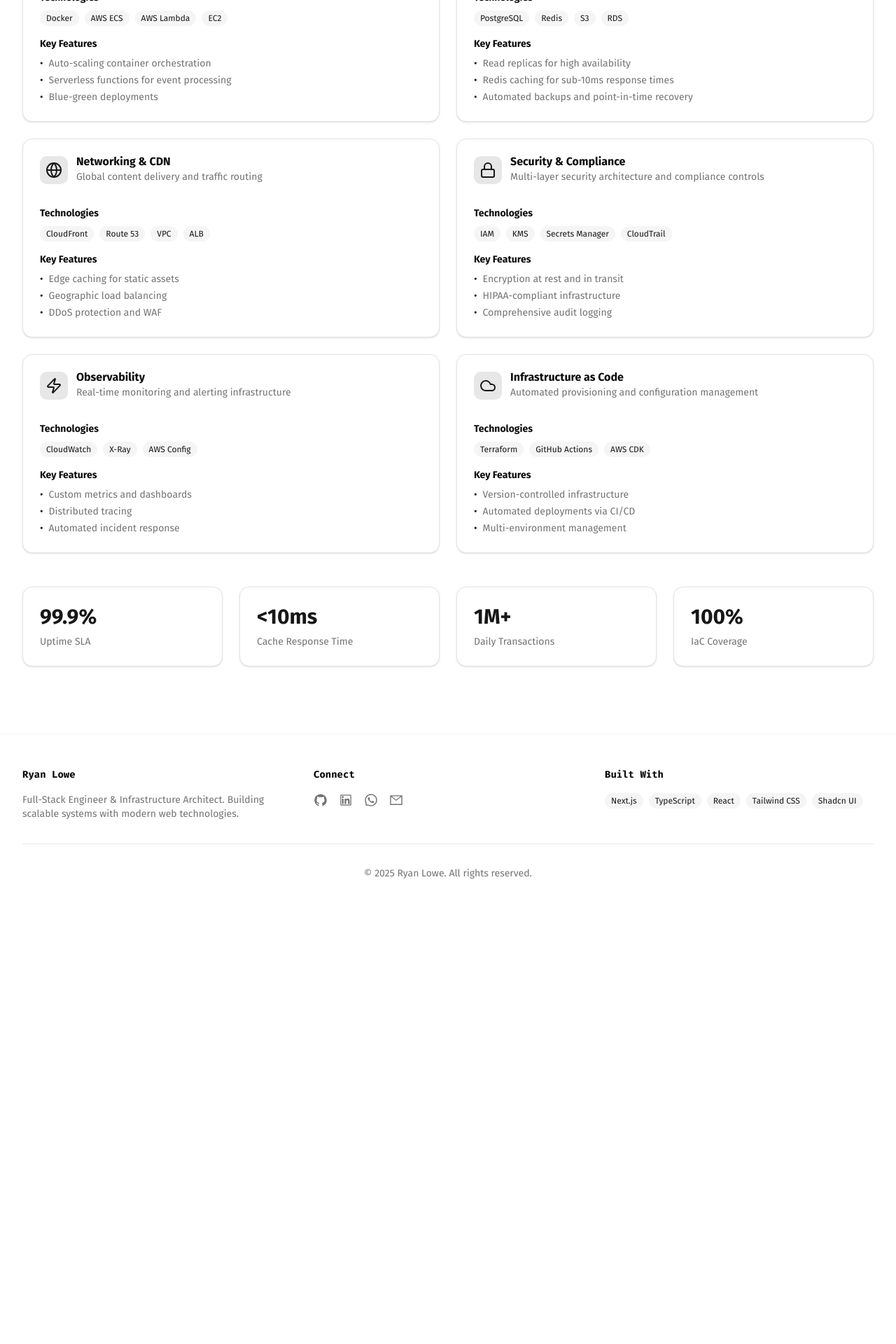
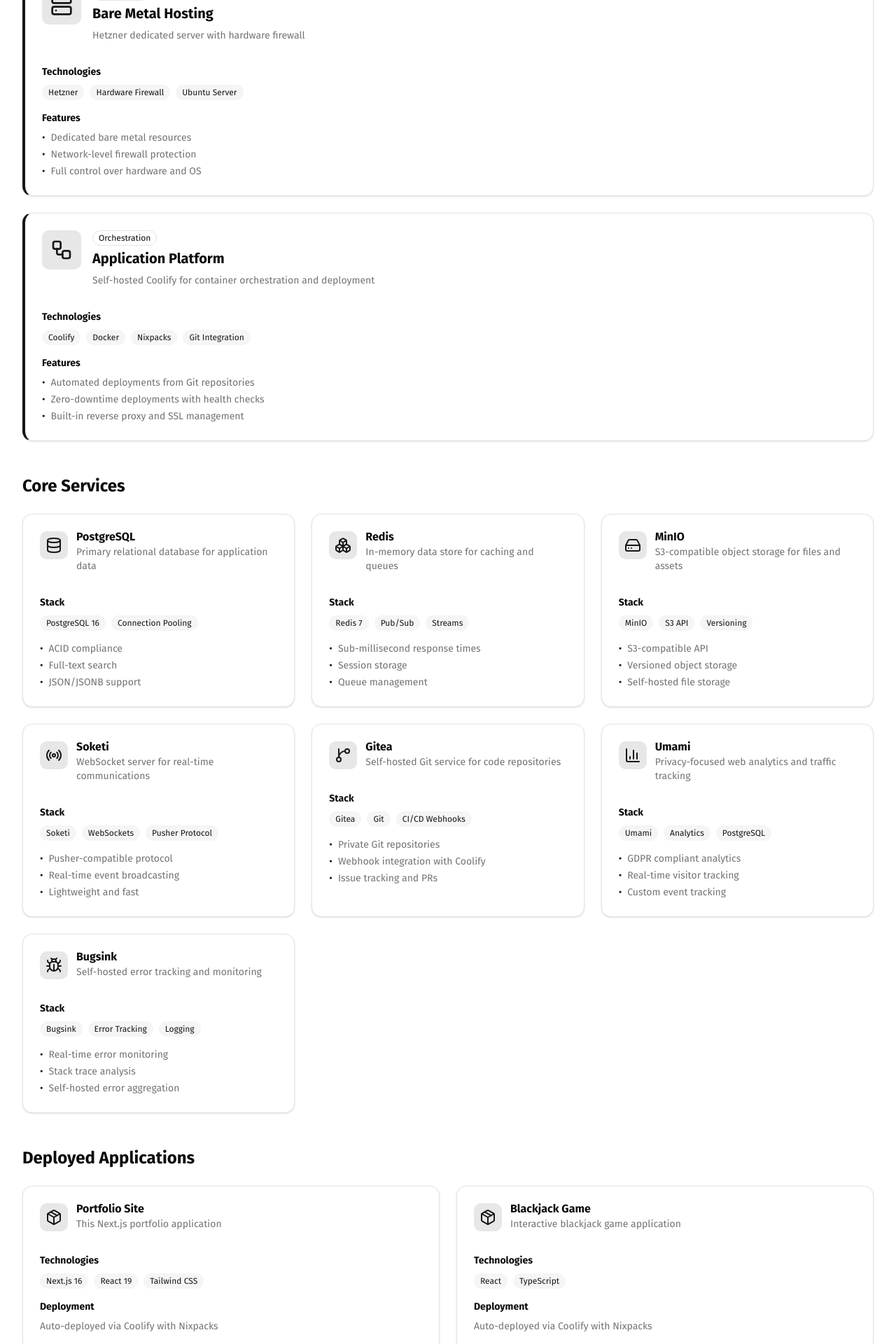
Before and after one commit to phyter1/main, a Next.js app: page /infrastructure in a window 1280 px wide. Shown: the part 620-2540 px from the top of the page at 70% size. Before the commit the page ends 1926 px from the top, so only its background shows below. Built offline with nearby package versions, Linux system fonts and the light colour scheme.

Commit message:
feat: expand infrastructure components and services, enhance deployment details, and improve overall layout

```diff
--- a/src/app/infrastructure/page.tsx
+++ b/src/app/infrastructure/page.tsx
@@ -1,7 +1,20 @@
 "use client";
 
 import { motion } from "framer-motion";
-import { Cloud, Database, Globe, Lock, Server, Zap } from "lucide-react";
+import {
+  Cloud,
+  Database,
+  GitBranch,
+  HardDrive,
+  Lock,
+  Radio,
+  Server,
+  Boxes,
+  Workflow,
+  Package,
+  BarChart3,
+  Bug,
+} from "lucide-react";
 import { Badge } from "@/components/ui/badge";
 import {
   Card,
@@ -12,79 +25,135 @@
 } from "@/components/ui/card";
 import { useReducedMotion } from "@/hooks/useReducedMotion";
 
-const infrastructureComponents = [
+// Infrastructure layers
+const infrastructureLayers = [
   {
-    id: "compute",
-    title: "Compute & Containers",
+    id: "hosting",
+    title: "Bare Metal Hosting",
+    layer: "Foundation",
     icon: Server,
-    description:
-      "Scalable compute resources using Docker containers and AWS ECS/Lambda",
-    technologies: ["Docker", "AWS ECS", "AWS Lambda", "EC2"],
+    description: "Hetzner dedicated server with hardware firewall",
+    technologies: ["Hetzner", "Hardware Firewall", "Ubuntu Server"],
     highlights: [
-      "Auto-scaling container orchestration",
-      "Serverless functions for event processing",
-      "Blue-green deployments",
+      "Dedicated bare metal resources",
+      "Network-level firewall protection",
+      "Full control over hardware and OS",
     ],
   },
   {
-    id: "database",
-    title: "Data Layer",
+    id: "orchestration",
+    title: "Application Platform",
+    layer: "Orchestration",
+    icon: Workflow,
+    description: "Self-hosted Coolify for container orchestration and deployment",
+    technologies: ["Coolify", "Docker", "Nixpacks", "Git Integration"],
+    highlights: [
+      "Automated deployments from Git repositories",
+      "Zero-downtime deployments with health checks",
+      "Built-in reverse proxy and SSL management",
+    ],
+  },
+];
+
+// Core services running on the platform
+const coreServices = [
+  {
+    id: "postgres",
+    title: "PostgreSQL",
     icon: Database,
-    description: "Multi-tier data architecture with caching and replication",
-    technologies: ["PostgreSQL", "Redis", "S3", "RDS"],
+    description: "Primary relational database for application data",
+    technologies: ["PostgreSQL 16", "Connection Pooling"],
+    highlights: ["ACID compliance", "Full-text search", "JSON/JSONB support"],
+  },
+  {
+    id: "redis",
+    title: "Redis",
+    icon: Boxes,
+    description: "In-memory data store for caching and queues",
+    technologies: ["Redis 7", "Pub/Sub", "Streams"],
     highlights: [
-      "Read replicas for high availability",
-      "Redis caching for sub-10ms response times",
-      "Automated backups and point-in-time recovery",
+      "Sub-millisecond response times",
+      "Session storage",
+      "Queue management",
     ],
   },
   {
-    id: "networking",
-    title: "Networking & CDN",
-    icon: Globe,
-    description: "Global content delivery and traffic routing",
-    technologies: ["CloudFront", "Route 53", "VPC", "ALB"],
+    id: "minio",
+    title: "MinIO",
+    icon: HardDrive,
+    description: "S3-compatible object storage for files and assets",
+    technologies: ["MinIO", "S3 API", "Versioning"],
     highlights: [
-      "Edge caching for static assets",
-      "Geographic load balancing",
-      "DDoS protection and WAF",
+      "S3-compatible API",
+      "Versioned object storage",
+      "Self-hosted file storage",
     ],
   },
   {
-    id: "security",
-    title: "Security & Compliance",
-    icon: Lock,
-    description: "Multi-layer security architecture and compliance controls",
-    technologies: ["IAM", "KMS", "Secrets Manager", "CloudTrail"],
+    id: "soketi",
+    title: "Soketi",
+    icon: Radio,
+    description: "WebSocket server for real-time communications",
+    technologies: ["Soketi", "WebSockets", "Pusher Protocol"],
     highlights: [
-      "Encryption at rest and in transit",
-      "HIPAA-compliant infrastructure",
-      "Comprehensive audit logging",
+      "Pusher-compatible protocol",
+      "Real-time event broadcasting",
+      "Lightweight and fast",
     ],
   },
   {
-    id: "monitoring",
-    title: "Observability",
-    icon: Zap,
-    description: "Real-time monitoring and alerting infrastructure",
-    technologies: ["CloudWatch", "X-Ray", "AWS Config"],
+    id: "gitea",
+    title: "Gitea",
+    icon: GitBranch,
+    description: "Self-hosted Git service for code repositories",
+    technologies: ["Gitea", "Git", "CI/CD Webhooks"],
     highlights: [
-      "Custom metrics and dashboards",
-      "Distributed tracing",
-      "Automated incident response",
+      "Private Git repositories",
+      "Webhook integration with Coolify",
+      "Issue tracking and PRs",
     ],
   },
   {
-    id: "iac",
-    title: "Infrastructure as Code",
-    icon: Cloud,
-    description: "Automated provisioning and configuration management",
-    technologies: ["Terraform", "GitHub Actions", "AWS CDK"],
+    id: "umami",
+    title: "Umami",
+    icon: BarChart3,
+    description: "Privacy-focused web analytics and traffic tracking",
+    technologies: ["Umami", "Analytics", "PostgreSQL"],
     highlights: [
-      "Version-controlled infrastructure",
-      "Automated deployments via CI/CD",
-      "Multi-environment management",
+      "GDPR compliant analytics",
+      "Real-time visitor tracking",
+      "Custom event tracking",
     ],
+  },
+  {
+    id: "bugsink",
+    title: "Bugsink",
+    icon: Bug,
+    description: "Self-hosted error tracking and monitoring",
+    technologies: ["Bugsink", "Error Tracking", "Logging"],
+    highlights: [
+      "Real-time error monitoring",
+      "Stack trace analysis",
+      "Self-hosted error aggregation",
+    ],
+  },
+];
+
+// Applications deployed on the platform
+const deployedApps = [
+  {
+    id: "portfolio",
+    title: "Portfolio Site",
+    description: "This Next.js portfolio application",
+    technologies: ["Next.js 16", "React 19", "Tailwind CSS"],
+    deployment: "Auto-deployed via Coolify with Nixpacks",
+  },
+  {
+    id: "blackjack",
+    title: "Blackjack Game",
+    description: "Interactive blackjack game application",
+    technologies: ["React", "TypeScript"],
+    deployment: "Auto-deployed via Coolify with Nixpacks",
   },
 ];
 
@@ -127,8 +196,8 @@
               Infrastructure
             </h1>
             <p className="mx-auto max-w-2xl text-lg text-muted-foreground">
-              Cloud architecture and infrastructure automation for scalable,
-              secure, and highly available systems.
+              Self-hosted infrastructure for personal projects. Bare metal
+              hosting with automated deployments via Coolify.
             </p>
           </motion.div>
 
@@ -142,74 +211,83 @@
             </h2>
             <div className="grid gap-4 md:grid-cols-3">
               <div className="space-y-2">
-                <h3 className="font-semibold text-foreground">Scalability</h3>
+                <h3 className="font-semibold text-foreground">Self-Hosted</h3>
                 <p className="text-sm text-muted-foreground">
-                  Auto-scaling infrastructure that grows with demand while
-                  optimizing costs.
+                  Full control over infrastructure with dedicated bare metal
+                  hosting and self-hosted services.
                 </p>
               </div>
               <div className="space-y-2">
-                <h3 className="font-semibold text-foreground">Reliability</h3>
+                <h3 className="font-semibold text-foreground">
+                  Automated Deployments
+                </h3>
                 <p className="text-sm text-muted-foreground">
-                  Multi-AZ deployments with automated failover and 99.9%+ uptime
-                  SLA.
+                  Git-integrated deployments with Coolify and Nixpacks for
+                  zero-downtime updates.
                 </p>
               </div>
               <div className="space-y-2">
-                <h3 className="font-semibold text-foreground">Security</h3>
+                <h3 className="font-semibold text-foreground">
+                  Modern Stack
+                </h3>
                 <p className="text-sm text-muted-foreground">
-                  Defense-in-depth security with encryption, IAM, and compliance
-                  controls.
+                  Production-grade services with PostgreSQL, Redis, MinIO,
+                  WebSockets, and more.
                 </p>
               </div>
             </div>
           </motion.div>
 
-          {/* Infrastructure Components */}
-          <motion.div
-            variants={containerVariants}
-            className="grid gap-6 md:grid-cols-2"
-          >
-            {infrastructureComponents.map((component) => {
-              const Icon = component.icon;
+          {/* Infrastructure Stack Visualization */}
+          <motion.div variants={itemVariants} className="space-y-8">
+            <h2 className="text-2xl font-bold text-foreground">
+              Infrastructure Stack
+            </h2>
+
+            {/* Hosting & Orchestration Layers */}
+            <div className="space-y-6">
+              {infrastructureLayers.map((layer) => {
+                const Icon = layer.icon;
                 return (
-                <motion.div key={component.id} variants={itemVariants}>
-                  <Card className="h-full transition-all hover:shadow-md hover:border-primary/50">
+                  <motion.div key={layer.id} variants={itemVariants}>
+                    <Card className="border-l-4 border-l-primary transition-all hover:shadow-md">
                       <CardHeader>
-                      <div className="flex items-start gap-3">
-                        <div className="rounded-lg bg-primary/10 p-2">
-                          <Icon className="h-6 w-6 text-primary" />
+                        <div className="flex items-start gap-4">
+                          <div className="rounded-lg bg-primary/10 p-3">
+                            <Icon className="h-8 w-8 text-primary" />
                           </div>
                           <div className="flex-1">
-                          <CardTitle>{component.title}</CardTitle>
-                          <CardDescription className="mt-1">
-                            {component.description}
+                            <div className="mb-1 flex items-center gap-2">
+                              <Badge variant="outline">{layer.layer}</Badge>
+                            </div>
+                            <CardTitle className="text-xl">
+                              {layer.title}
+                            </CardTitle>
+                            <CardDescription className="mt-2">
+                              {layer.description}
                             </CardDescription>
                           </div>
                         </div>
                       </CardHeader>
                       <CardContent className="space-y-4">
-                      {/* Technologies */}
                         <div>
                           <h4 className="mb-2 text-sm font-semibold text-foreground">
                             Technologies
                           </h4>
                           <div className="flex flex-wrap gap-2">
-                          {component.technologies.map((tech) => (
+                            {layer.technologies.map((tech) => (
                               <Badge key={tech} variant="secondary">
                                 {tech}
                               </Badge>
                             ))}
                           </div>
                         </div>
-
-                      {/* Highlights */}
                         <div>
                           <h4 className="mb-2 text-sm font-semibold text-foreground">
-                          Key Features
+                            Features
                           </h4>
                           <ul className="space-y-1 text-sm text-muted-foreground">
-                          {component.highlights.map((highlight) => (
+                            {layer.highlights.map((highlight) => (
                               <li key={highlight} className="flex items-start">
                                 <span className="mr-2 text-primary">•</span>
                                 <span>{highlight}</span>
@@ -222,6 +300,112 @@
                   </motion.div>
                 );
               })}
+            </div>
+          </motion.div>
+
+          {/* Core Services */}
+          <motion.div variants={itemVariants} className="space-y-6">
+            <h2 className="text-2xl font-bold text-foreground">
+              Core Services
+            </h2>
+            <div className="grid gap-6 md:grid-cols-2 lg:grid-cols-3">
+              {coreServices.map((service) => {
+                const Icon = service.icon;
+                return (
+                  <motion.div key={service.id} variants={itemVariants}>
+                    <Card className="h-full transition-all hover:shadow-md hover:border-primary/50">
+                      <CardHeader>
+                        <div className="flex items-start gap-3">
+                          <div className="rounded-lg bg-primary/10 p-2">
+                            <Icon className="h-6 w-6 text-primary" />
+                          </div>
+                          <div className="flex-1">
+                            <CardTitle>{service.title}</CardTitle>
+                            <CardDescription className="mt-1">
+                              {service.description}
+                            </CardDescription>
+                          </div>
+                        </div>
+                      </CardHeader>
+                      <CardContent className="space-y-4">
+                        <div>
+                          <h4 className="mb-2 text-sm font-semibold text-foreground">
+                            Stack
+                          </h4>
+                          <div className="flex flex-wrap gap-2">
+                            {service.technologies.map((tech) => (
+                              <Badge key={tech} variant="secondary">
+                                {tech}
+                              </Badge>
+                            ))}
+                          </div>
+                        </div>
+                        <div>
+                          <ul className="space-y-1 text-sm text-muted-foreground">
+                            {service.highlights.map((highlight) => (
+                              <li key={highlight} className="flex items-start">
+                                <span className="mr-2 text-primary">•</span>
+                                <span>{highlight}</span>
+                              </li>
+                            ))}
+                          </ul>
+                        </div>
+                      </CardContent>
+                    </Card>
+                  </motion.div>
+                );
+              })}
+            </div>
+          </motion.div>
+
+          {/* Deployed Applications */}
+          <motion.div variants={itemVariants} className="space-y-6">
+            <h2 className="text-2xl font-bold text-foreground">
+              Deployed Applications
+            </h2>
+            <div className="grid gap-6 md:grid-cols-2">
+              {deployedApps.map((app) => (
+                <motion.div key={app.id} variants={itemVariants}>
+                  <Card className="h-full transition-all hover:shadow-md hover:border-primary/50">
+                    <CardHeader>
+                      <div className="flex items-start gap-3">
+                        <div className="rounded-lg bg-primary/10 p-2">
+                          <Package className="h-6 w-6 text-primary" />
+                        </div>
+                        <div className="flex-1">
+                          <CardTitle>{app.title}</CardTitle>
+                          <CardDescription className="mt-1">
+                            {app.description}
+                          </CardDescription>
+                        </div>
+                      </div>
+                    </CardHeader>
+                    <CardContent className="space-y-4">
+                      <div>
+                        <h4 className="mb-2 text-sm font-semibold text-foreground">
+                          Technologies
+                        </h4>
+                        <div className="flex flex-wrap gap-2">
+                          {app.technologies.map((tech) => (
+                            <Badge key={tech} variant="secondary">
+                              {tech}
+                            </Badge>
+                          ))}
+                        </div>
+                      </div>
+                      <div>
+                        <h4 className="mb-2 text-sm font-semibold text-foreground">
+                          Deployment
+                        </h4>
+                        <p className="text-sm text-muted-foreground">
+                          {app.deployment}
+                        </p>
+                      </div>
+                    </CardContent>
+                  </Card>
+                </motion.div>
+              ))}
+            </div>
           </motion.div>
 
           {/* Stats */}
@@ -232,33 +416,33 @@
             <Card>
               <CardHeader>
                 <CardTitle className="text-3xl font-bold text-primary">
-                  99.9%
+                  100%
                 </CardTitle>
-                <CardDescription>Uptime SLA</CardDescription>
+                <CardDescription>Self-Hosted</CardDescription>
               </CardHeader>
             </Card>
             <Card>
               <CardHeader>
                 <CardTitle className="text-3xl font-bold text-primary">
-                  &lt;10ms
+                  7
                 </CardTitle>
-                <CardDescription>Cache Response Time</CardDescription>
+                <CardDescription>Core Services</CardDescription>
               </CardHeader>
             </Card>
             <Card>
               <CardHeader>
                 <CardTitle className="text-3xl font-bold text-primary">
-                  1M+
+                  Git
                 </CardTitle>
-                <CardDescription>Daily Transactions</CardDescription>
+                <CardDescription>Auto-Deploy on Push</CardDescription>
               </CardHeader>
             </Card>
             <Card>
               <CardHeader>
                 <CardTitle className="text-3xl font-bold text-primary">
-                  100%
+                  24/7
                 </CardTitle>
-                <CardDescription>IaC Coverage</CardDescription>
+                <CardDescription>Uptime Monitoring</CardDescription>
               </CardHeader>
             </Card>
           </motion.div>
```
Lines whose indentation alone changed are shown as unchanged.
